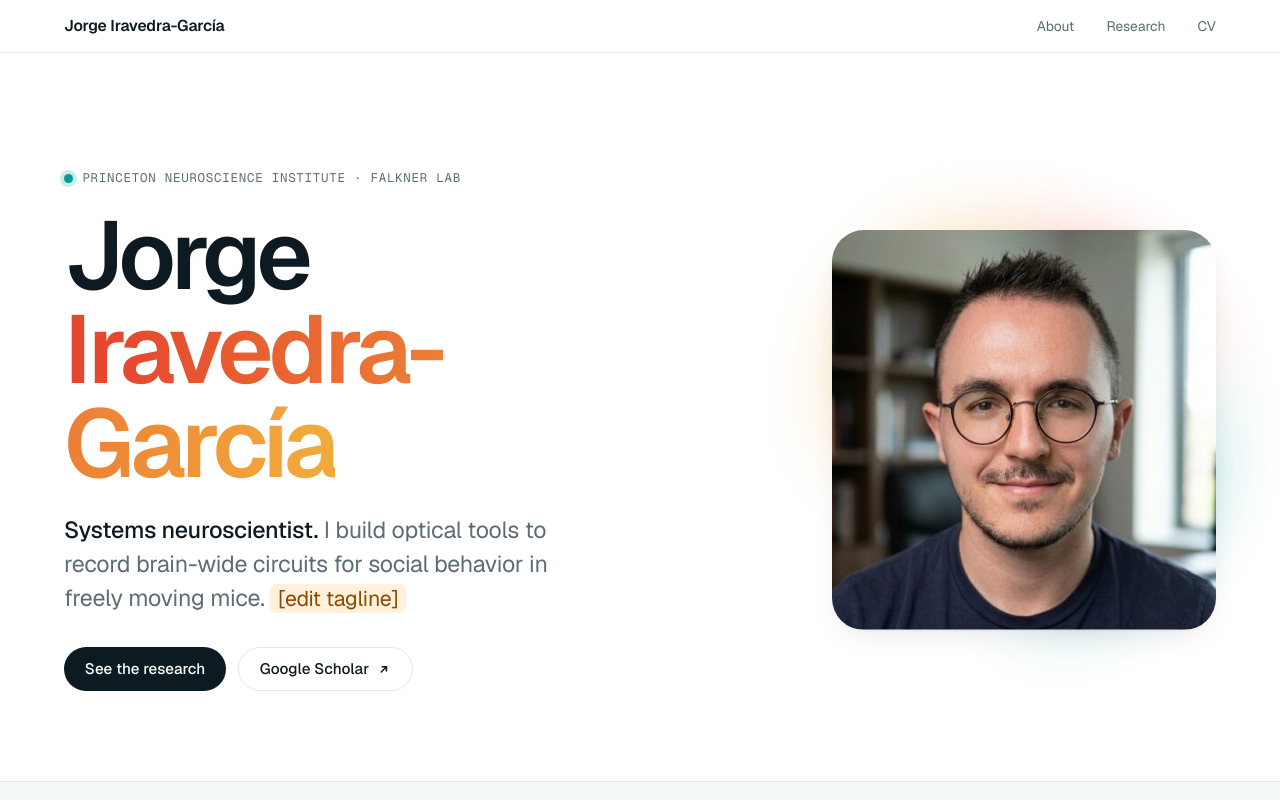
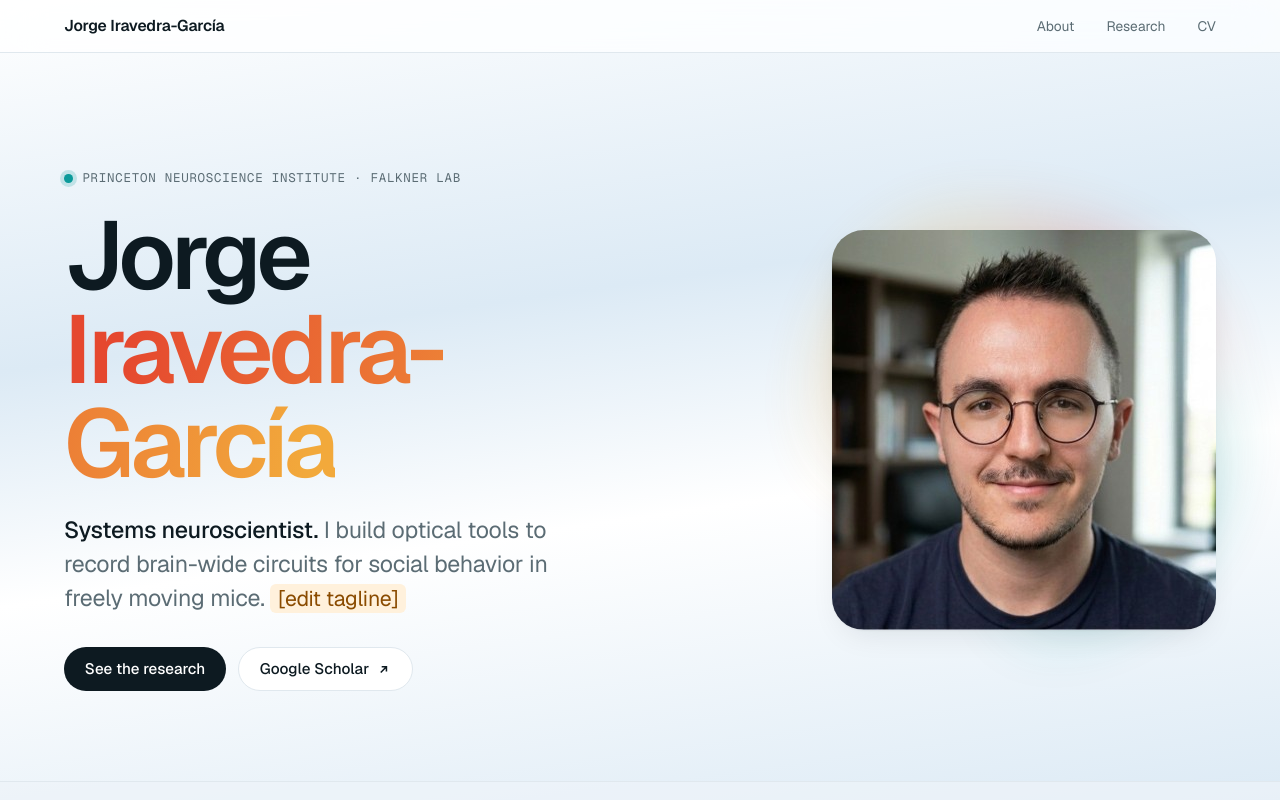
Before and after one commit to jorgeiravedra/jorgeiravedra.github.io, a plain HTML site: page index.html in a window 1280 px wide. Shown: the top 800 px of the page. Drawn offline with nearby package versions, Linux system fonts and the light colour scheme.

Commit message:
Add files via upload

```diff
--- a/index.html
+++ b/index.html
@@ -19,11 +19,13 @@
    Palette: flamboyán (coral-red) and Caribbean turquoise on clean white; tropical-night ocean navy in dark mode. */
 :root {
   --bg: #ffffff;
-  --bg-2: #f2f7f7;
+  --bg-2: #eef4fa;
+  --wash-1: #ffffff;
+  --wash-2: #dceaf5;
   --card: #ffffff;
   --ink: #0d1a21;
   --muted: #5b6c74;
-  --line: #e1e9eb;
+  --line: #e0e8ee;
   --link: #087f80;
   --flamboyan: #e5482f;
   --mango: #f2a93b;
@@ -41,7 +43,8 @@
 }
 @media (prefers-color-scheme: dark) {
   :root:not([data-theme="light"]) {
-    --bg: #07141b; --bg-2: #0c1e27; --card: #0f2530; --ink: #edf4f5; --muted: #93a8b0; --line: #1b3340;
+    --bg: #07141b; --bg-2: #0c1e27; --wash-1: #07141b; --wash-2: #0d2733; --card: #0f2530;
+    --ink: #edf4f5; --muted: #93a8b0; --line: #1b3340;
     --link: #45d1c8; --flamboyan: #ff6a4d; --mango: #ffc25a; --turquoise: #45d1c8;
     --btn-bg: #edf4f5; --btn-ink: #07141b; --nav-bg: rgba(7, 20, 27, 0.7);
     --todo-bg: #3b2a10; --todo-ink: #ffd18a;
@@ -50,7 +53,8 @@
   }
 }
 :root[data-theme="dark"] {
-  --bg: #07141b; --bg-2: #0c1e27; --card: #0f2530; --ink: #edf4f5; --muted: #93a8b0; --line: #1b3340;
+  --bg: #07141b; --bg-2: #0c1e27; --wash-1: #07141b; --wash-2: #0d2733; --card: #0f2530;
+  --ink: #edf4f5; --muted: #93a8b0; --line: #1b3340;
   --link: #45d1c8; --flamboyan: #ff6a4d; --mango: #ffc25a; --turquoise: #45d1c8;
   --btn-bg: #edf4f5; --btn-ink: #07141b; --nav-bg: rgba(7, 20, 27, 0.7);
   --todo-bg: #3b2a10; --todo-ink: #ffd18a;
@@ -63,10 +67,15 @@ html { scroll-behavior: smooth; scroll-padding-top: 4.5rem; }
 @media (prefers-reduced-motion: reduce) { html { scroll-behavior: auto; } }
 body {
   margin: 0;
-  background: var(--bg); color: var(--ink);
+  background-color: var(--bg); color: var(--ink);
+  background-image: linear-gradient(172deg, var(--wash-1) 0%, var(--wash-2) 38%, var(--wash-1) 62%, var(--wash-2) 100%);
+  background-attachment: fixed; background-size: 100% 260%; background-position: 50% 0%;
+  animation: tide 24s ease-in-out infinite alternate;
   font-family: var(--f-sans); font-size: 1.0625rem; line-height: 1.6;
   -webkit-font-smoothing: antialiased; text-rendering: optimizeLegibility;
 }
+@keyframes tide { from { background-position: 50% 0%; } to { background-position: 50% 100%; } }
+@media (prefers-reduced-motion: reduce) { body { animation: none; background-position: 50% 35%; } }
 a { color: var(--link); text-decoration: none; }
 a:hover { text-decoration: underline; text-underline-offset: 0.2em; }
 a:focus-visible, .btn:focus-visible { outline: 2px solid var(--turquoise); outline-offset: 3px; border-radius: 8px; }
@@ -127,7 +136,7 @@ body::before { content: ""; position: fixed; inset: 0 0 auto; height: env(safe-a
 }
 
 /* ---------- Figures strip ---------- */
-.band { background: var(--bg-2); border-block: 1px solid var(--line); }
+.band { background: color-mix(in srgb, var(--bg-2) 70%, transparent); border-block: 1px solid var(--line); }
 .stats { display: grid; grid-template-columns: repeat(3, minmax(0, 1fr)); gap: 1rem; padding-block: clamp(2.5rem, 5vw, 3.5rem); }
 .stat { padding: 0.25rem 0; }
 .stat .num { font-size: clamp(2.4rem, 1.6rem + 3vw, 3.75rem); font-weight: 600; letter-spacing: -0.04em; line-height: 1; font-variant-numeric: tabular-nums; }
@@ -162,8 +171,7 @@ body::before { content: ""; position: fixed; inset: 0 0 auto; height: env(safe-a
 .media { position: relative; background: #050d11; border-bottom: 1px solid var(--line); }
 .media video { display: block; width: 100%; height: auto; }
 .media figcaption, .mediafig figcaption { font-size: 0.82rem; color: var(--muted); line-height: 1.45; padding: 0.7rem 0 0; }
-.media-row { display: grid; grid-template-columns: repeat(2, minmax(0, 1fr)); gap: clamp(1rem, 3vw, 2rem); padding: 0 clamp(1.5rem, 3vw, 2.5rem) clamp(1.5rem, 3vw, 2.5rem); }
-@media (max-width: 760px) { .media-row { grid-template-columns: 1fr; } }
+.media-row { padding: 0 clamp(1.5rem, 3vw, 2.5rem) clamp(1.5rem, 3vw, 2.5rem); }
 .media-row figure, .mediafig { margin: 0; min-width: 0; }
 .media-row video, .zoomable { display: block; width: 100%; height: auto; border-radius: 12px; border: 1px solid var(--line); background: var(--bg-2); }
 .zoomable { cursor: zoom-in; }
@@ -316,16 +324,12 @@ footer a:hover { color: var(--ink); }
           <video src="assets/nature-recording.mp4" poster="assets/poster-recording.jpg" autoplay muted loop playsinline preload="none" aria-label="Simultaneous photometry traces from ten regions during free social behavior"></video>
           <figcaption>Twelve-site photometry streaming during free behavior. Red and blue traces are the inhibitory and excitatory populations at each site; green is dopamine release in NAc.</figcaption>
         </figure>
-        <figure>
-          <img class="zoomable" src="assets/poster-training.jpg" alt="The three training conditions side by side" loading="lazy">
-          <figcaption>The three training conditions. Observers (centre) see, hear and smell the encounter from a raised platform behind a clear barrier, with a dedicated camera on the observer.</figcaption>
-        </figure>
       </div>
     </article>
 
     <div class="grid">
       <article class="card">
-        <div class="figslot">[Figure, assets/jove2026.png]</div>
+        <img class="thumb zoomable" src="assets/jove-fig.png" alt="Multifiber implant fabrication, surgical implantation, the imaging path, and isosbestic motion-artifact correction" loading="lazy">
         <div class="body">
           <span class="tag">JoVE · 2026 · Methods</span>
           <h3><a href="https://doi.org/10.3791/70049" target="_blank" rel="noopener">Two-color multifiber photometry recordings of the social behavior network in mice</a></h3>
@@ -377,7 +381,7 @@ footer a:hover { color: var(--ink); }
       <div class="panel">
         <h3>Education</h3>
         <ul class="entries">
-          <li class="entry"><span class="when"><span class="todo">[start]</span> – 2026</span><span class="what"><strong>Ph.D., Neuroscience</strong>, Princeton University<span class="sub">Dissertation: <i>Brain-wide neural mechanisms underlying the observational learning of aggression</i>. Advisor: Annegret Falkner</span></span></li>
+          <li class="entry"><span class="when">2019 – 2026</span><span class="what"><strong>Ph.D., Neuroscience</strong>, Princeton University<span class="sub">Dissertation: <i>Brain-wide neural mechanisms underlying the observational learning of aggression</i>. Advisor: Annegret Falkner</span></span></li>
           <li class="entry"><span class="when">2022</span><span class="what"><strong>M.A., Neuroscience</strong>, Princeton University</span></li>
           <li class="entry"><span class="when">2015 – 2019</span><span class="what"><strong>B.S., Molecular and Cellular Biology</strong><span class="sub">University of Puerto Rico, Río Piedras</span></span></li>
         </ul>
```
Also changed, not shown: assets/jove-fig.png (added), 1 other file.
